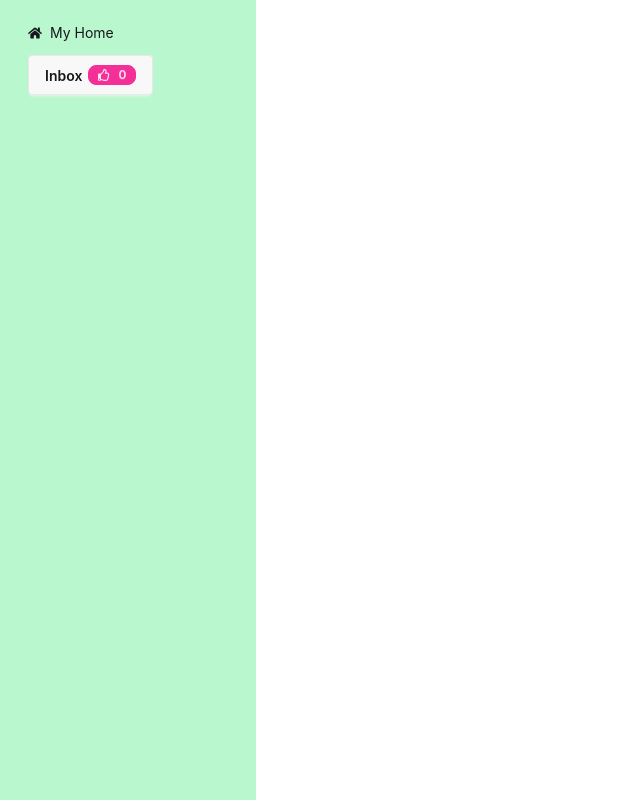
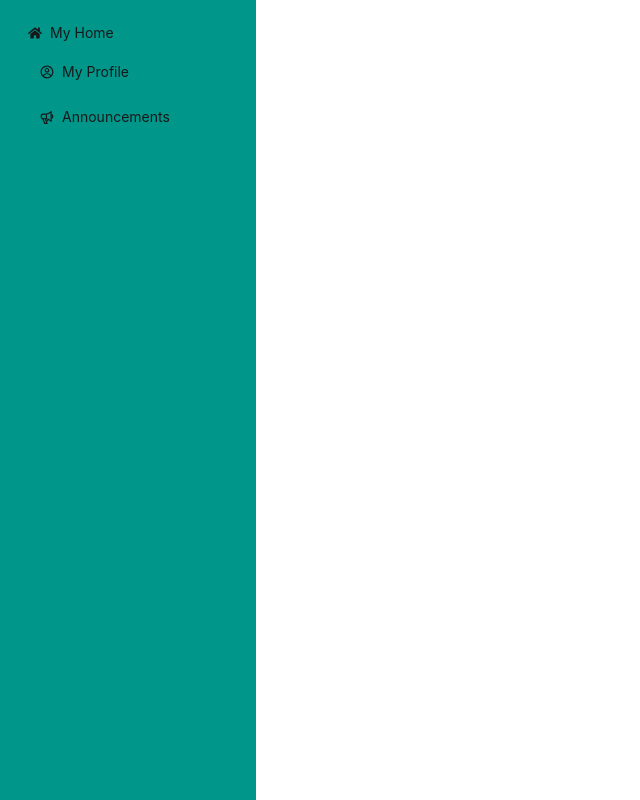
Before and after one commit to EazRumel/Infra-Sync-ClientSide, a React (Vite) app: page /dashboard in a window 1280 px wide. Shown: the whole page, without its empty margins (0-640 px from the left). Built offline with nearby package versions, Linux system fonts and the light colour scheme; no server answers.

Commit message:
updated the user dashboard

```diff
--- a/src/layouts/Dashboard/Dashboard.jsx
+++ b/src/layouts/Dashboard/Dashboard.jsx
@@ -2,21 +2,28 @@ import React from 'react';
 import { NavLink, Outlet } from 'react-router-dom';
 import useAgreement from '../../hooks/useAgreement';
 import { FaHome, FaRegThumbsUp } from 'react-icons/fa';
+import { CgProfile } from 'react-icons/cg';
+import { GrAnnounce } from 'react-icons/gr';
 
 
 const Dashboard = () => {
   const [agreement] = useAgreement()
   return (
     <div className="flex ">
-<div className="w-64 min-h-screen bg-green-200">
+<div className="w-64 min-h-screen bg-teal-600">
  <ul className="menu p-4">
   <li>
   <NavLink to="/"><FaHome />My Home</NavLink>
   </li>
   <li>
   <li>
-     <NavLink to="/dashboard/myAgreement" className="btn">
-  Inbox <btn className="badge badge-sm badge-secondary"><FaRegThumbsUp />{agreement.length}</btn>
+     <NavLink to="/dashboard/userDashboard"><CgProfile />
+  My Profile
+</NavLink>
+     </li>
+  <li>
+     <NavLink to="/dashboard/userDashboard"><GrAnnounce />
+  Announcements
 </NavLink>
      </li>
   </li>
--- /dev/null
+++ b/src/layouts/Dashboard/UserDashboard/MyProfile.jsx
@@ -0,0 +1,29 @@
+import React from 'react';
+import useAuth from '../../../hooks/useAuth';
+
+const MyProfile = () => {
+  const {user} = useAuth()
+  return (
+    <div>
+    <h2 className="text-center text-4xl text-teal-500">User Profile</h2>
+    <hr className="text-teal-400" />
+      <div className="profile flex flex-col items-center justify-center">
+      {
+            user && user?.email ?
+            <div className="profile-info mx-10 my-10">
+            <img src={user?.photoURL} alt="" />
+            <h2 className="my-3 text-teal-500">User Name: {user?.displayName}</h2>
+            <p className="text-teal-500">Email Address:{user?.email}</p>
+            <p className="text-teal-500 py-2">Floor:None</p>
+            <p className="text-teal-500 py-2">Block:None</p>
+            <p className="text-teal-500 py-2">Room Number:None</p>
+            </div>
+
+            :
+            <h2 className="text-center text-red-500">User not logged in!</h2>
+      }</div>
+    </div>
+  );
+};
+
+export default MyProfile;
--- /dev/null
+++ b/src/layouts/Dashboard/UserDashboard/UserDashboard.jsx
@@ -0,0 +1,11 @@
+import MyProfile from './MyProfile';
+
+const UserDashboard = () => {
+  return (
+    <div>
+    <MyProfile></MyProfile>
+    </div>
+  );
+};
+
+export default UserDashboard;
--- a/src/router.jsx
+++ b/src/router.jsx
@@ -12,6 +12,8 @@ import PrivateRoute from "./provider/PrivateRoute";
 import Dashboard from "./layouts/Dashboard/Dashboard";
 import Agreement from "./components/Agreement";
 import MyAgreement from "./pages/MyAgreement";
+import UserDashboard from "./layouts/Dashboard/UserDashboard/UserDashboard";
+import MyProfile from "./layouts/Dashboard/UserDashboard/MyProfile";
 
 
 
@@ -52,7 +54,20 @@ const router = createBrowserRouter([
       {
      path:"myAgreement",
      element:<MyAgreement></MyAgreement>
-    }
+    },
+    {
+      path:"userDashboard",
+      element:<PrivateRoute>
+        <UserDashboard></UserDashboard>
+      </PrivateRoute>
+    },
+    // {
+    //   path:"userProfile",
+    //   element:<PrivateRoute>
+    //     <MyProfile></MyProfile>
+    //   </PrivateRoute>
+
+    // }
   ]
   }
 ]);
```
